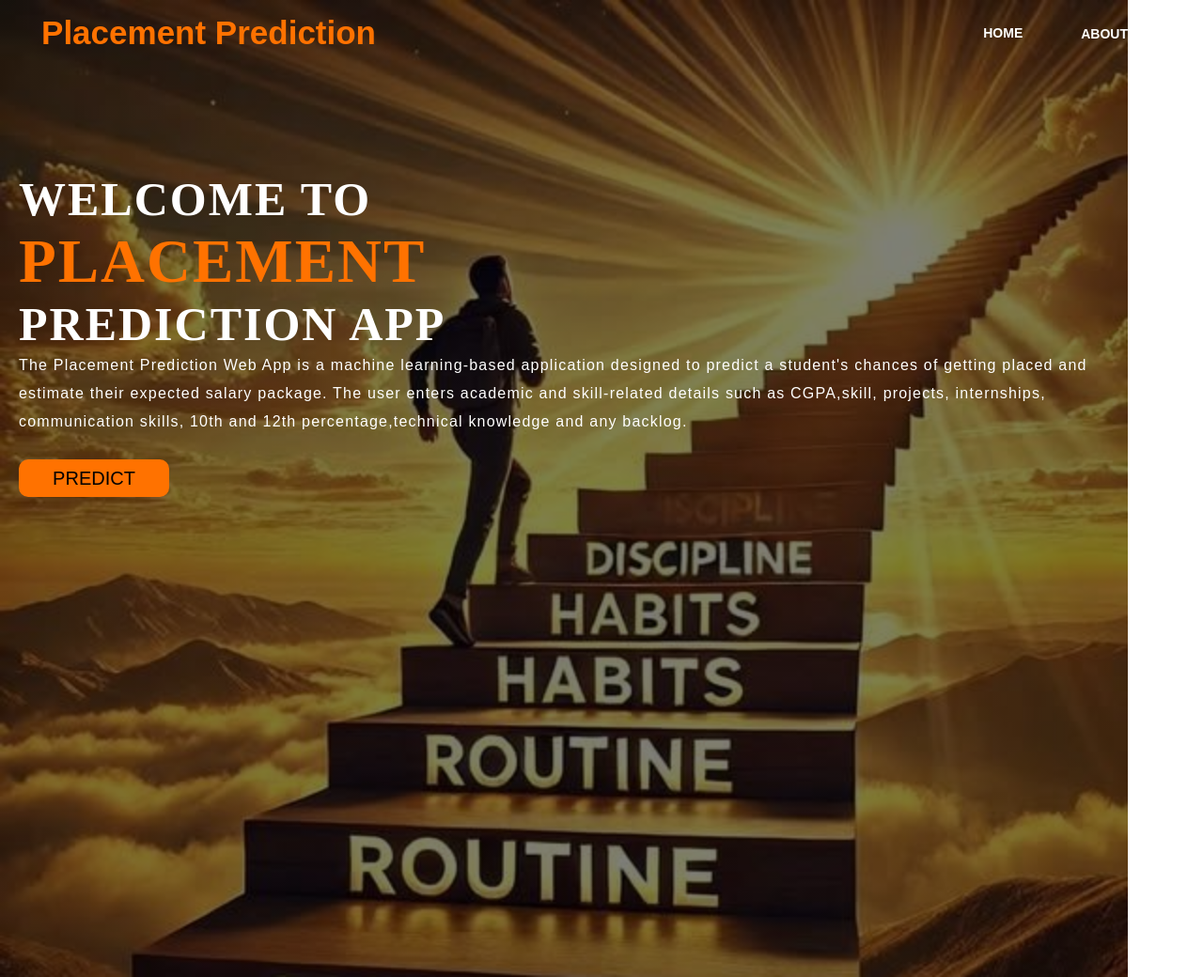
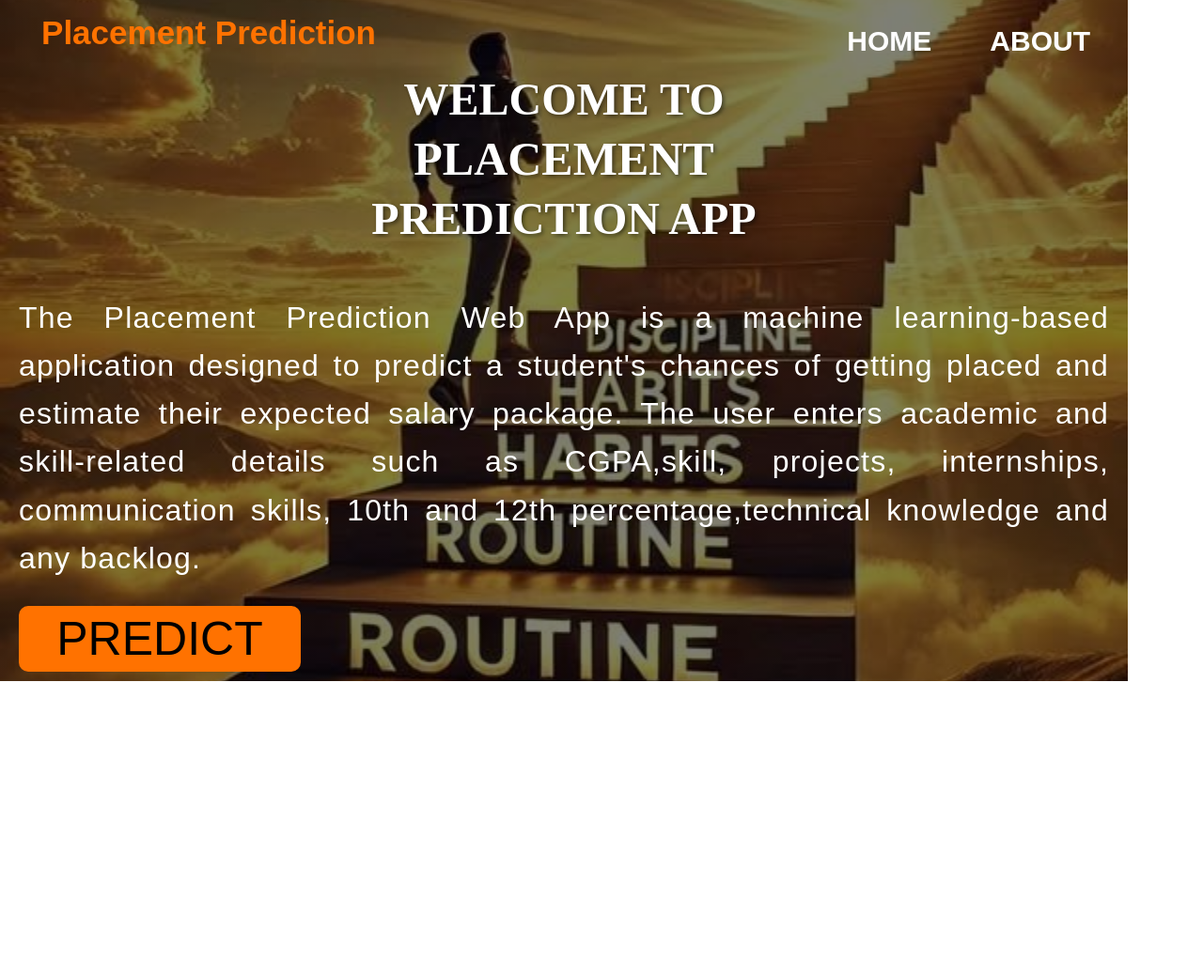
Before and after one commit to Preetj886655/Placement_prediction_App, a Flask app: page / in a window 1280 px wide. Shown: the whole page at 94% size. After the commit the page ends 725 px from the top, so only its background shows below. Run offline with Flask 2, Linux system fonts and the light colour scheme; parts of the project's set-up code (start-up, migrations or seed data) failed here and were passed over.

Commit message:
Update style1.css

```diff
--- a/static/css/style1.css
+++ b/static/css/style1.css
@@ -2,6 +2,9 @@
     margin: 0;
     padding: 0;
     box-sizing: border-box;
+}
+html,body{
+    width: 1200px;
 }
 
 
@@ -9,9 +12,9 @@
     width: 1200px;
     background: linear-gradient(to top, rgba(0, 0, 0, 0.5) 50%, rgba(0, 0, 0, 0.5) 50%), url('../images/img1 (2).jpg');
     background-size: cover; /* Cover the entire container */
-    /* background-position: center;  */
+    background-position: center;
     background-repeat: no-repeat; /* Prevent the image from repeating */
-        height: 130vh; /* Full viewport height */
+        height: auto; /* Full viewport height */
 
 }
 
@@ -50,6 +53,7 @@ ul{
     display: flex;
     justify-content: flex-end;
     align-items: end;
+    padding-right: 40px;
 }
 
 ul li{
@@ -71,6 +75,7 @@ ul li a{
     color: #fff;
     font-family: Arial;
     font-weight: bold;
+    font-size:30px;
     transition: 0.4s ease-in-out;
 }
 
@@ -120,7 +125,11 @@ ul li a:hover{
 .btn:focus{
     outline: none;
 }
-
+@media (max-width:475px){
+    .content .par{
+        margin-top: 100%;
+    }
+}
 .srch:focus{
     outline: none;
 }
@@ -128,7 +137,7 @@ ul li a:hover{
 .content{
     width: 1200px;
     height: auto;
-    margin: auto;
+    /* margin: auto; */
     color: #fff;
     position: relative;
 }
@@ -137,28 +146,40 @@ ul li a:hover{
     padding-left: 20px;
     padding-bottom: 25px;
     font-family: Arial;
-
+    font-size:40px;
+    margin-top: 4%;
     letter-spacing: 1.2px;
-    line-height: 30px;
+    line-height: 50px;
 
 }
 
-.content h1{
-    font-family: 'Times New Roman';
-    font-size: 50px;
-    padding-left: 20px;
-    margin-top: 9%;
-    letter-spacing: 2px;
+.content h1 {
+
+  font-size: 3rem;
+  color: var(--primary-color);
+  text-align: center;
+  text-shadow: 2px 2px 4px rgba(0, 0, 0, 0.5);
+  margin: 0;
+  padding: 0;
+  line-height: 1.3;
 }
 
+.content h1 .app {
+  display: block;           /* Forces it to a new line */
+  font-size: 2.8rem;        /* Optional: slightly smaller or bigger */
+  color: var(--secondary-color); /* Optional: different color */
+  margin-top: 0.2em;
+}
+
+
 .content .cn{
-    width: 160px;
-    height: 40px;
+    width: 300px;
+    height: 70px;
     background: #ff7200;
     border: none;
     margin-bottom: 10px;
     margin-left: 20px;
-    font-size: 20px;
+    font-size: 50px;
     border-radius: 10px;
     cursor: pointer;
     transition: .4s ease;
@@ -176,8 +197,8 @@ ul li a:hover{
 }
 
 .content span{
-    color: #ff7200;
-    font-size: 65px
+
+    font-size: 50px
 }
 
 .con{
@@ -314,3 +335,35 @@ ul li a:hover{
     width:100%;
 
 }
+.content .par {
+  padding-left: 20px;
+  padding-right: 20px;
+  padding-bottom: 25px;
+  font-family: Arial, sans-serif;
+  font-size: 2rem; /* Instead of 40px */
+  margin-top: 4%;
+  letter-spacing: 1.2px;
+  line-height: 1.6; /* More flexible than 50px */
+  text-align: justify; /* Optional: makes paragraph cleaner */
+}
+
+/* 📱 Responsive tweaks for small screens */
+@media (max-width: 768px) {
+  .content .par {
+    font-size: 1.2rem;
+    line-height: 1.5;
+    padding-left: 15px;
+    padding-right: 15px;
+    text-align: left;
+    padding-top: 800px;
+  }
+}
+
+@media (max-width: 480px) {
+  .content .par {
+    font-size: 1rem;
+    padding: 10px;
+    margin-top: 40px;
+    line-height: 1.4;
+  }
+}
```
